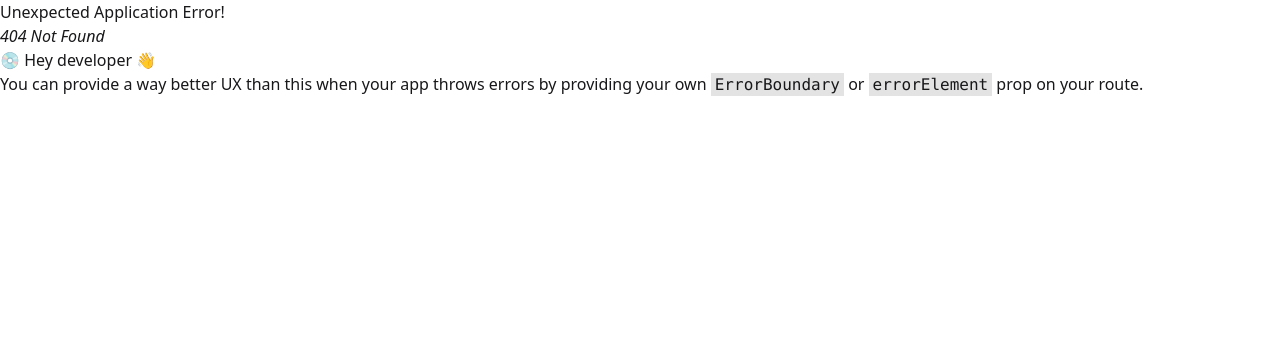
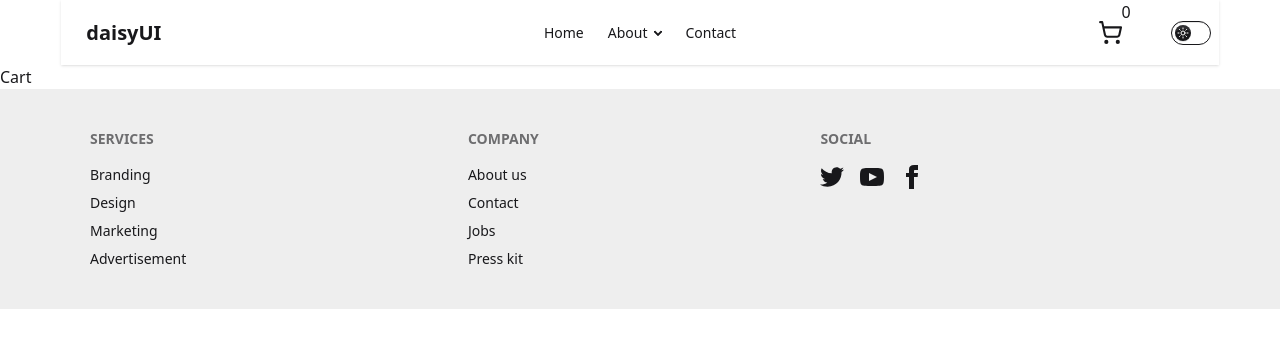
Before and after one commit to Shaqibul-Neil/shopping-cart-react-router, a React (Vite) app: page /cart in a window 1280 px wide. Before the commit this address had no page. Shown: the top 348 px of the page. Built offline with nearby package versions, Linux system fonts and the light colour scheme.

Commit message:
context added

```diff
--- a/package.json
+++ b/package.json
@@ -12,6 +12,7 @@
   "dependencies": {
     "@tailwindcss/vite": "^4.1.13",
     "axios": "^1.12.2",
+    "lucide-react": "^0.544.0",
     "react": "^19.1.1",
     "react-dom": "^19.1.1",
     "react-router": "^7.9.3",
--- a/src/Layouts/RootLayout.jsx
+++ b/src/Layouts/RootLayout.jsx
@@ -1,14 +1,18 @@
+import { useState } from 'react';
 import { Outlet, useNavigation } from 'react-router';
 import Navbar from '../components/Navbar/Navbar';
 import Footer from '../components/Footer/Footer';
 import LoadingSpinner from '../components/LoadingSpinner/LoadingSpinner';
+import CartContext from '../components/Plant/CartContext/CartContext';
 
 const RootLayout = () => {
+  const [cart, setCart] = useState([]);
+
   //use navigation hook eta bole je je route e jawar try krtesi oi route e data load hsse kina
   const navigation = useNavigation();
   // console.log(navigation.state);
   return (
-    <>
+    <CartContext.Provider value={{ cart, setCart }}>
       <header className="w-11/12 mx-auto px-2">
         <Navbar />
       </header>
@@ -23,7 +27,7 @@ const RootLayout = () => {
       <footer className="bg-base-300 text-base-content p-10">
         <Footer />
       </footer>
-    </>
+    </CartContext.Provider>
   );
 };
 
--- a/src/components/Navbar/Navbar.jsx
+++ b/src/components/Navbar/Navbar.jsx
@@ -1,7 +1,12 @@
 import { NavLink } from 'react-router';
 import ThemeToggle from '../ThemeToggle/ThemeToggle';
+import { ShoppingCart } from 'lucide-react';
+import { use } from 'react';
+import CartContext from '../Plant/CartContext/CartContext';
 
 const Navbar = () => {
+  const contextValue = use(CartContext);
+  console.log(contextValue);
   return (
     <nav className="navbar bg-base-100 shadow-sm">
       <div className="navbar-start">
@@ -76,7 +81,14 @@ const Navbar = () => {
           </li>
         </ul>
       </div>
-      <div className="navbar-end">
+      <div className="navbar-end flex gap-12 items-center">
+        <div className="relative">
+          <NavLink to="/cart">
+            <ShoppingCart size={25} />
+          </NavLink>
+
+          <p className="absolute -top-5 -right-2">0</p>
+        </div>
         <ThemeToggle />
       </div>
     </nav>
--- /dev/null
+++ b/src/components/Plant/CartContext/CartContext.jsx
@@ -0,0 +1,5 @@
+import { createContext } from 'react';
+
+const CartContext = createContext({});
+
+export default CartContext;
--- a/src/components/Plant/Plant.jsx
+++ b/src/components/Plant/Plant.jsx
@@ -3,7 +3,7 @@ import { NavLink, useNavigate } from 'react-router';
 const Plant = ({ plant }) => {
   //button die data pathano
   const navigate = useNavigate();
-  console.log(navigate);
+  // console.log(navigate);
   const { id, image, name, category, price } = plant;
   return (
     <div className="card bg-base-100 shadow-2xl">
--- a/src/main.jsx
+++ b/src/main.jsx
@@ -11,6 +11,7 @@ import Employees from './pages/Employees';
 import PlantDetails from './pages/PlantDetails';
 import axios from 'axios';
 import LoadingSpinner from './components/LoadingSpinner/LoadingSpinner';
+import Cart from './pages/Cart';
 
 const router = createBrowserRouter([
   {
@@ -43,6 +44,7 @@ const router = createBrowserRouter([
         loader: ({ params }) =>
           axios(`https://openapi.programming-hero.com/api/plant/${params.id}`),
       },
+      { path: '/cart', Component: Cart },
     ],
   },
 ]);
--- /dev/null
+++ b/src/pages/Cart.jsx
@@ -0,0 +1,5 @@
+const Cart = () => {
+  return <div>Cart</div>;
+};
+
+export default Cart;
--- a/src/pages/PlantDetails.jsx
+++ b/src/pages/PlantDetails.jsx
@@ -1,8 +1,13 @@
 // import axios from 'axios';
 // import { useEffect, useState } from 'react';
+
+import { useContext } from 'react';
 import { useLocation } from 'react-router';
+import CartContext from '../components/Plant/CartContext/CartContext';
 
 const PlantDetails = () => {
+  const contextValue = useContext(CartContext);
+  console.log(contextValue);
   //  const params = useParams();
   // const { id } = useParams();
   // //   console.log(params);
```
Also changed, not shown: 1 other file (tests, documents, lock files or other folders).
